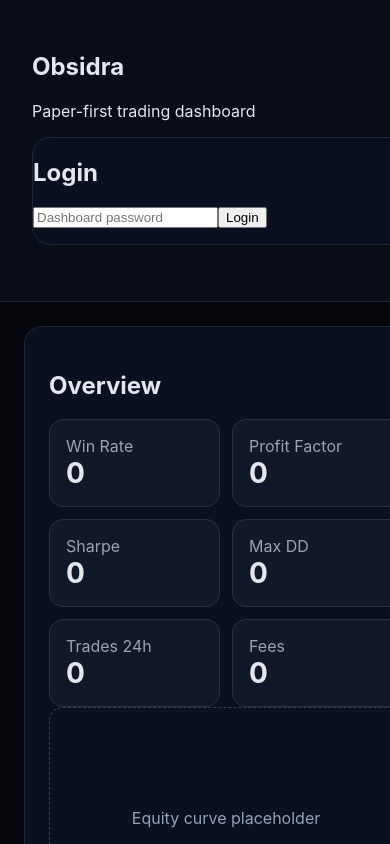
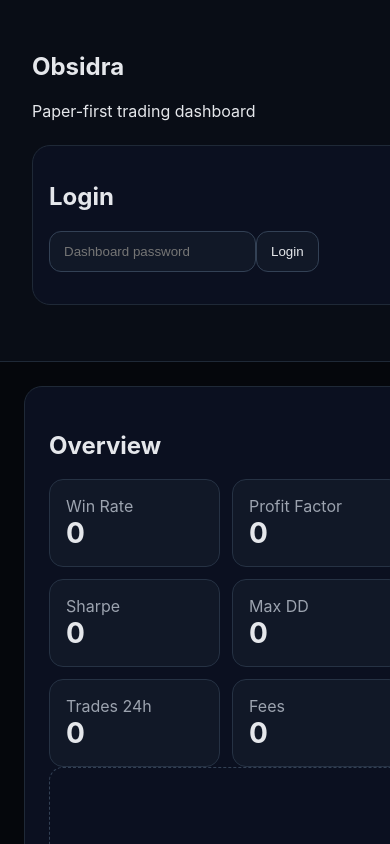
Before and after one commit to bcj20084-collab/Obsidra-TradeBot, a React (Vite) app in the folder packages/dashboard/: page / in a window 390 px wide. Shown: the top 844 px of the page. Built offline with nearby package versions, Linux system fonts and the light colour scheme; no server answers.

Commit message:
style(dashboard): improve control styles

```diff
--- a/packages/dashboard/src/styles.css
+++ b/packages/dashboard/src/styles.css
@@ -1 +1 @@
-:root{font-family:Inter,system-ui,sans-serif;color:#e5e7eb;background:#05070c}body{margin:0}.shell{display:grid;grid-template-columns:260px 1fr;min-height:100vh}aside{padding:32px;background:#090d16;border-right:1px solid #1f2937}section{padding:24px}.panel{margin-bottom:24px;background:#0b1020;border:1px solid #1f2937;border-radius:18px}.grid{display:grid;grid-template-columns:repeat(6,minmax(0,1fr));gap:12px}.card{background:#111827;border:1px solid #263244;border-radius:14px;padding:16px}.card span{display:block;color:#9ca3af}.card strong{font-size:28px}.badge{display:inline-block;background:#14213d;border:1px solid #294166;border-radius:999px;padding:6px 10px}.chart{height:220px;border:1px dashed #334155;border-radius:14px;display:grid;place-items:center;color:#94a3b8}table{width:100%;border-collapse:collapse}td,th{border-bottom:1px solid #1f2937;padding:10px;text-align:left}.danger{background:#991b1b;color:white;border:0;border-radius:12px;padding:12px 16px;cursor:pointer}@media(max-width:900px){.shell{grid-template-columns:1fr}.grid{grid-template-columns:repeat(2,1fr)}aside{border-right:0;border-bottom:1px solid #1f2937}}
+:root{font-family:Inter,system-ui,sans-serif;color:#e5e7eb;background:#05070c}body{margin:0}.shell{display:grid;grid-template-columns:280px 1fr;min-height:100vh}aside{padding:32px;background:#090d16;border-right:1px solid #1f2937}section{padding:24px}.panel{margin-bottom:24px;background:#0b1020;border:1px solid #1f2937;border-radius:18px}.panel.small{padding:16px;margin-top:24px}.grid{display:grid;grid-template-columns:repeat(6,minmax(0,1fr));gap:12px}.card{background:#111827;border:1px solid #263244;border-radius:14px;padding:16px}.card span{display:block;color:#9ca3af}.card strong{font-size:28px}.badge{display:inline-block;background:#14213d;border:1px solid #294166;border-radius:999px;padding:6px 10px}.chart{height:220px;border:1px dashed #334155;border-radius:14px;display:grid;place-items:center;color:#94a3b8}table{width:100%;border-collapse:collapse}td,th{border-bottom:1px solid #1f2937;padding:10px;text-align:left}button,input{border-radius:12px;padding:12px 14px;border:1px solid #334155;background:#111827;color:#e5e7eb}button{cursor:pointer}.actions{display:flex;gap:10px;flex-wrap:wrap}.danger{background:#7f1d1d;color:white;border:0}@media(max-width:900px){.shell{grid-template-columns:1fr}.grid{grid-template-columns:repeat(2,1fr)}aside{border-right:0;border-bottom:1px solid #1f2937}}
```
